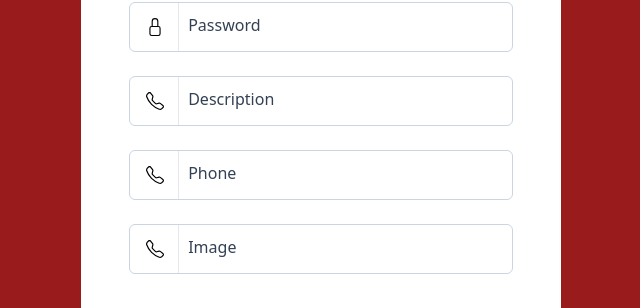
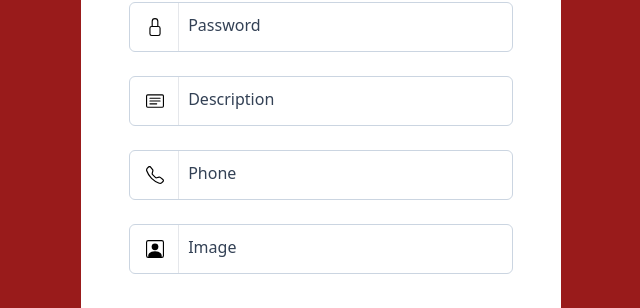
Before and after one commit to devjs1000/course-hub, a React (Vite) app: page /signup in a window 1280 px wide. Shown: the part 322-630 px from the top of the page, without its empty margins (319-959 px from the left). Built offline with nearby package versions, Linux system fonts and the light colour scheme; no server answers.

Commit message:
icon changes in Signup.jsx and FormControl.jsx

```diff
--- a/src/UI/FormControl.jsx
+++ b/src/UI/FormControl.jsx
@@ -1,4 +1,4 @@
-import React from 'react';
+import React from "react";
 import {
   Person,
   Tag,
@@ -17,29 +17,33 @@ import {
   Lock,
   Envelope,
   Telephone,
-} from 'react-bootstrap-icons';
+  CardText,
+  PersonSquare,
+} from "react-bootstrap-icons";
 
 function FormControl({ type, label, onChange, icon }) {
   let iconImg;
-	let iconClass = 'text-lg';
+  let iconClass = "text-lg";
 
-	if (icon === 'PERSON') iconImg = <Person className={iconClass} />;
-	if (icon === 'TAGLINE') iconImg = <Tag className={iconClass} />;
-	if (icon === 'TYPE') iconImg = <Hash className={iconClass} />;
-	if (icon === 'QUESTION') iconImg = <QuestionOctagon className={iconClass} />;
-	if (icon === 'CURRENCY') iconImg = <CurrencyDollar className={iconClass} />;
-	if (icon === 'ADVANTAGE') iconImg = <HandThumbsUp className={iconClass} />;
-	if (icon === 'FILE_NAME') iconImg = <FileEarmark className={iconClass} />;
-	if (icon === 'NUM') iconImg = <SortNumericDown className={iconClass} />;
-	if (icon === 'LINK') iconImg = <Link45deg className={iconClass} />;
-	if (icon === 'VIDEO') iconImg = <CameraVideo className={iconClass} />;
-	if (icon === 'JOURNAL') iconImg = <Journal className={iconClass} />;
-	if (icon === 'CORRECT') iconImg = <Check2Circle className={iconClass} />;
-	if (icon === 'INCORRECT') iconImg = <XOctagon className={iconClass} />;
-	if (icon === 'DESC') iconImg = <JournalText className={iconClass} />;
-	if (icon === 'LOCK') iconImg = <Lock className={iconClass} />;
-	if (icon === 'EMAIL') iconImg = <Envelope className={iconClass} />;
-	if (icon === 'PHONE') iconImg = <Telephone className={iconClass} />;
+  if (icon === "PERSON") iconImg = <Person className={iconClass} />;
+  if (icon === "TAGLINE") iconImg = <Tag className={iconClass} />;
+  if (icon === "TYPE") iconImg = <Hash className={iconClass} />;
+  if (icon === "QUESTION") iconImg = <QuestionOctagon className={iconClass} />;
+  if (icon === "CURRENCY") iconImg = <CurrencyDollar className={iconClass} />;
+  if (icon === "ADVANTAGE") iconImg = <HandThumbsUp className={iconClass} />;
+  if (icon === "FILE_NAME") iconImg = <FileEarmark className={iconClass} />;
+  if (icon === "NUM") iconImg = <SortNumericDown className={iconClass} />;
+  if (icon === "LINK") iconImg = <Link45deg className={iconClass} />;
+  if (icon === "VIDEO") iconImg = <CameraVideo className={iconClass} />;
+  if (icon === "JOURNAL") iconImg = <Journal className={iconClass} />;
+  if (icon === "CORRECT") iconImg = <Check2Circle className={iconClass} />;
+  if (icon === "INCORRECT") iconImg = <XOctagon className={iconClass} />;
+  if (icon === "DESC") iconImg = <JournalText className={iconClass} />;
+  if (icon === "LOCK") iconImg = <Lock className={iconClass} />;
+  if (icon === "EMAIL") iconImg = <Envelope className={iconClass} />;
+  if (icon === "PHONE") iconImg = <Telephone className={iconClass} />;
+  if (icon === "DESCRIPTION") iconImg = <CardText className={iconClass} />;
+  if (icon === "IMAGE") iconImg = <PersonSquare className={iconClass} />;
 
   return (
     <div className="relative top-0 left-0 w-full">
--- a/src/components/Auth/Signup.jsx
+++ b/src/components/Auth/Signup.jsx
@@ -65,7 +65,7 @@ const Signup = () => {
             <FormControl
               type="text"
               label="description"
-              icon="PHONE"
+              icon="DESCRIPTION"
               onChange={getSignupData}
             />
             <FormControl
@@ -77,7 +77,7 @@ const Signup = () => {
             <FormControl
               type="text"
               label="image"
-              icon="PHONE"
+              icon="IMAGE"
               onChange={getSignupData}
             />
           </div>
```
Lines whose indentation alone changed are shown as unchanged.
